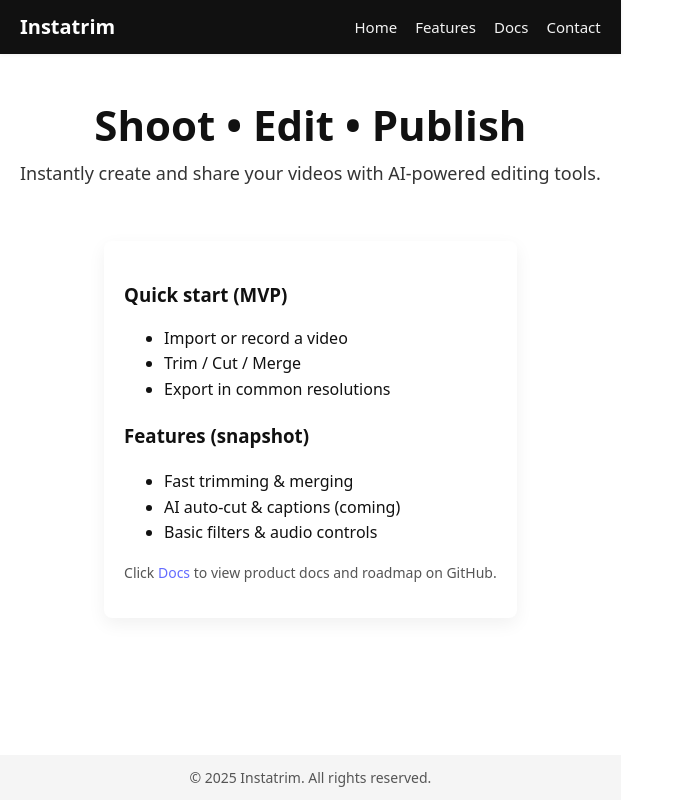
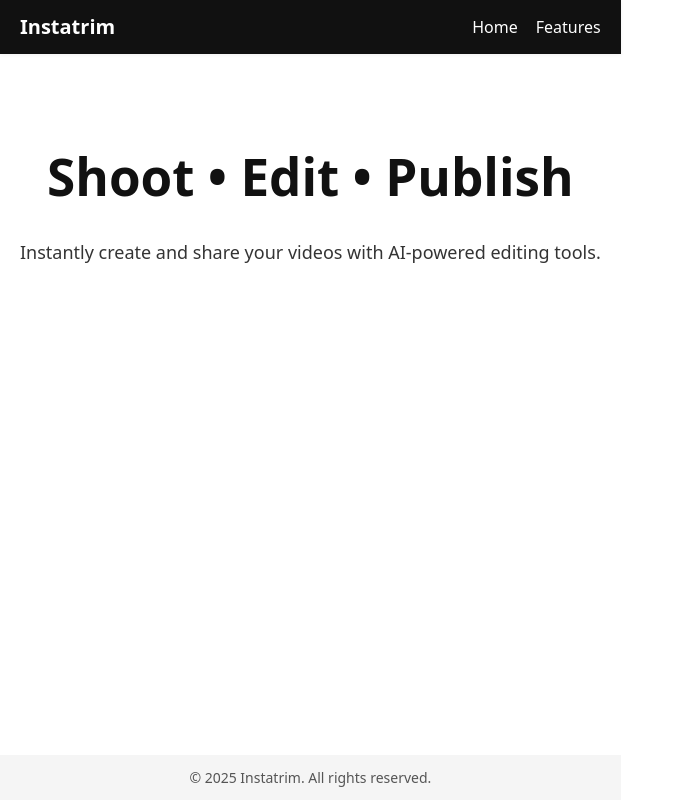
Before and after one commit to Ashu0177/instatrim-mobile, a React (Vite) app in the folder web/: page / in a window 1280 px wide. Shown: the whole page, without its empty margins (0-684 px from the left). Built offline with nearby package versions, Linux system fonts and the light colour scheme.

Commit message:
web: add React Router with Home and Features pages

```diff
--- a/web/src/App.jsx
+++ b/web/src/App.jsx
@@ -1,22 +1,34 @@
 // web/src/App.jsx
 import React from "react";
+import { BrowserRouter as Router, Routes, Route, Link } from "react-router-dom";
 
-const linkStyle = {
-  color: "#fff",
-  textDecoration: "none",
-  marginLeft: 18,
-  fontSize: 15,
-  opacity: 0.95
-};
+function Home() {
+  return (
+    <main style={{ textAlign: "center", marginTop: 60, padding: "0 20px" }}>
+      <h1>Shoot • Edit • Publish</h1>
+      <p style={{ fontSize: 18, marginTop: 12, opacity: 0.85 }}>
+        Instantly create and share your videos with AI-powered editing tools.
+      </p>
+    </main>
+  );
+}
+
+function Features() {
+  return (
+    <main style={{ textAlign: "center", marginTop: 60, padding: "0 20px" }}>
+      <h1>Features</h1>
+      <ul style={{ marginTop: 20, textAlign: "left", display: "inline-block" }}>
+        <li>Fast trimming & merging</li>
+        <li>AI auto-cut & captions (coming)</li>
+        <li>Basic filters & audio controls</li>
+      </ul>
+    </main>
+  );
+}
 
 function App() {
-  const openDocs = () =>
-    window.open(
-      "https://github.com/Ashu0177/instatrim-mobile/tree/main/docs",
-      "_blank"
-    );
-
   return (
+    <Router>
       <div style={{
         fontFamily: "system-ui, -apple-system, 'Segoe UI', Roboto, 'Helvetica Neue', Arial",
         color: "#111",
@@ -24,7 +36,7 @@
         flexDirection: "column",
         minHeight: "100vh"
       }}>
-      {/* Header / Nav */}
+        {/* Header */}
         <header style={{
           background: "#111",
           color: "#fff",
@@ -34,56 +46,17 @@
           <div style={{ maxWidth: 1200, margin: "0 auto", display: "flex", alignItems: "center", justifyContent: "space-between" }}>
             <div style={{ fontSize: 20, fontWeight: 700 }}>Instatrim</div>
             <nav style={{ display: "flex", alignItems: "center" }}>
-            <a href="#home" style={linkStyle}>Home</a>
-            <a href="#features" style={linkStyle}>Features</a>
-            <a href="#docs" onClick={(e) => { e.preventDefault(); openDocs(); }} style={linkStyle}>Docs</a>
-            <a href="mailto:karthimkalaiselvan@gmail.com" style={linkStyle}>Contact</a>
+              <Link to="/" style={{ color: "#fff", textDecoration: "none", marginLeft: 18 }}>Home</Link>
+              <Link to="/features" style={{ color: "#fff", textDecoration: "none", marginLeft: 18 }}>Features</Link>
             </nav>
           </div>
         </header>
 
-      {/* Main Content */}
-      <main id="home" style={{
-        flex: 1,
-        textAlign: "center",
-        marginTop: 48,
-        padding: "0 20px"
-      }}>
-        <h1 style={{ fontSize: 42, margin: 0 }}>Shoot • Edit • Publish</h1>
-        <p style={{ fontSize: 18, marginTop: 12, opacity: 0.85 }}>
-          Instantly create and share your videos with AI-powered editing tools.
-        </p>
-
-        <div style={{
-          marginTop: 36,
-          display: "inline-block",
-          textAlign: "left",
-          maxWidth: 760,
-          lineHeight: 1.6,
-          background: "#fff",
-          padding: 20,
-          borderRadius: 8,
-          boxShadow: "0 6px 18px rgba(17,17,17,0.06)"
-        }}>
-          <h3 style={{ marginBottom: 8 }}>Quick start (MVP)</h3>
-          <ul>
-            <li>Import or record a video</li>
-            <li>Trim / Cut / Merge</li>
-            <li>Export in common resolutions</li>
-          </ul>
-
-          <h3 id="features" style={{ marginTop: 18 }}>Features (snapshot)</h3>
-          <ul>
-            <li>Fast trimming & merging</li>
-            <li>AI auto-cut & captions (coming)</li>
-            <li>Basic filters & audio controls</li>
-          </ul>
-
-          <p style={{ marginTop: 12, fontSize: 14, color: "#555" }}>
-            Click <a href="#" onClick={(e) => { e.preventDefault(); openDocs(); }}>Docs</a> to view product docs and roadmap on GitHub.
-          </p>
-        </div>
-      </main>
+        {/* Routes */}
+        <Routes>
+          <Route path="/" element={<Home />} />
+          <Route path="/features" element={<Features />} />
+        </Routes>
 
         {/* Footer */}
         <footer style={{
@@ -91,11 +64,13 @@
           textAlign: "center",
           padding: "12px 20px",
           fontSize: 14,
-        color: "#555"
+          color: "#555",
+          marginTop: "auto"
         }}>
           © {new Date().getFullYear()} Instatrim. All rights reserved.
         </footer>
       </div>
+    </Router>
   );
 }
 
```
Lines whose indentation alone changed are shown as unchanged.
